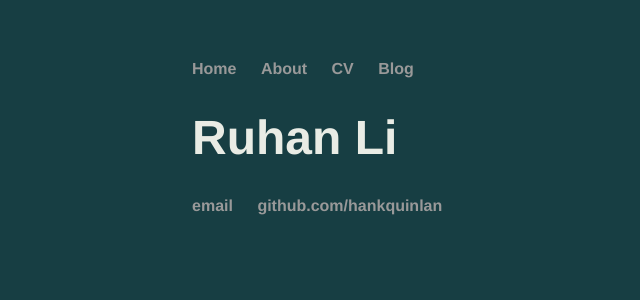
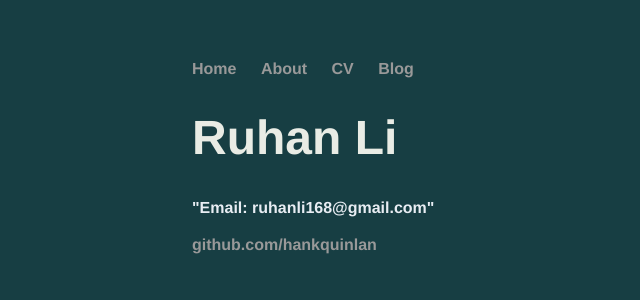
Before and after one commit to Raymoondo/RuhanLi.github.io-1, a Jekyll site: the page built from index.html, in a window 1280 px wide. Shown: the top 300 px of the page, without its empty margins (0-640 px from the left). Built offline with Jekyll 4.4.1, drawn with Linux system fonts in a browser that asks for light colours.

Commit message:
Update default.html

```diff
--- a/_layouts/default.html
+++ b/_layouts/default.html
@@ -21,7 +21,7 @@
 			</div><!-- /.container -->
 			<footer>
 	    		<ul>
-	        		<li><a href="mailto:hankquinlanhub@gmail.com">email</a></li>
+	        		<p id="email">"Email: ruhanli168@gmail.com"</p>
 	        		<li><a href="https://github.com/hankquinlan">github.com/hankquinlan</a></li>
 				</ul>
 			</footer>
```
